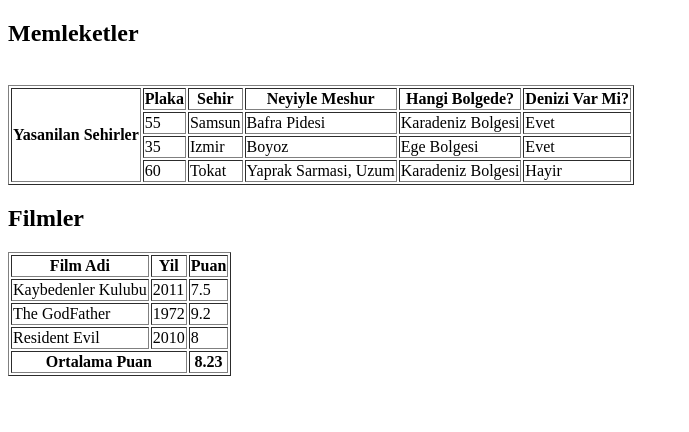
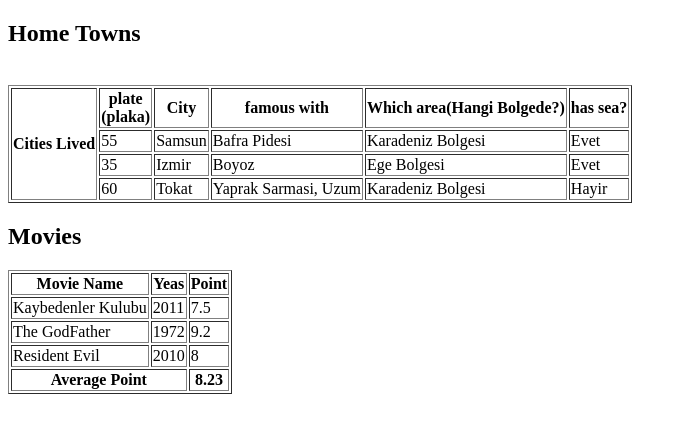
Before and after one commit to Esmanuryz/bootcampKodFun, a plain HTML site: page day03/tables.html in a window 1280 px wide. Shown: the whole page, without its empty margins (0-689 px from the left). Drawn offline with Linux system fonts and the light colour scheme.

Commit message:
day 1,2,3 some english updates

```diff
--- a/gun03/tablolar.html
+++ b/day03/tables.html
@@ -4,29 +4,29 @@
 <head>
     <meta charset="UTF-8">
     <meta name="viewport" content="width=device-width, initial-scale=1.0">
-    <title>Tablolar</title>
+    <title>Tables</title>
 </head>
 
 <body>
-    <h2>Memleketler</h2>
+    <h2>Home Towns</h2>
     <table border="1"> <!-- illegal kullanim css ile islerimiz kolaylasiyor -->
 
         <tr><!--table row-->
-            <th rowspan="4">Yasanilan Sehirler</th> <!-- rowspan icin thead,tbody tfoot gibi ayirmamamiz lazim-->
+            <th rowspan="4">Cities Lived </th> <!-- rowspan icin thead,tbody tfoot gibi ayirmamamiz lazim-->
             <th> <!-- table heading -->
-                Plaka
+                plate <br> (plaka)
             </th>
             <th>
-                Sehir
+                City
             </th>
             <th>
-                Neyiyle Meshur
+                famous with
             </th>
             <th>
-                Hangi Bolgede?
+                Which area(Hangi Bolgede?)
             </th>
             <th>
-                Denizi Var Mi?
+                has sea?
             </th>
         </tr>
         <tr>
@@ -53,12 +53,12 @@
         <br>
 
     </table>
-    <h2>Filmler</h2>
+    <h2>Movies</h2>
     <table border="1">
         <thead>
-            <th>Film Adi</th>
-            <th>Yil</th>
-            <th>Puan</th>
+            <th>Movie Name</th>
+            <th>Yeas</th>
+            <th>Point</th>
         </thead>
         <tbody>
             <tr>
@@ -78,7 +78,7 @@
             </tr>
         </tbody>
         <tfoot>
-            <th colspan="2">Ortalama Puan</th> <!--column span =sutuna yayilma-->
+            <th colspan="2">Average Point</th> <!--column span =sutuna yayilma-->
             <th>8.23</th>
         </tfoot>
     </table>
```
Also changed, not shown: day02/index.html (added, +2 -0 lines), day02/index2.html (renamed from gun02/index2.html, +1 -1 lines), day03/block_inline.html (renamed from gun03/blockinline.html, +9 -9 lines), day03/lists.html (renamed from gun03/listeler.html, +8 -7 lines), gun02/index.html (deleted, +0 -2 lines), day01/meeting_day.txt (added), day02/beach.jpg (renamed from gun02/sahil.jpg).
